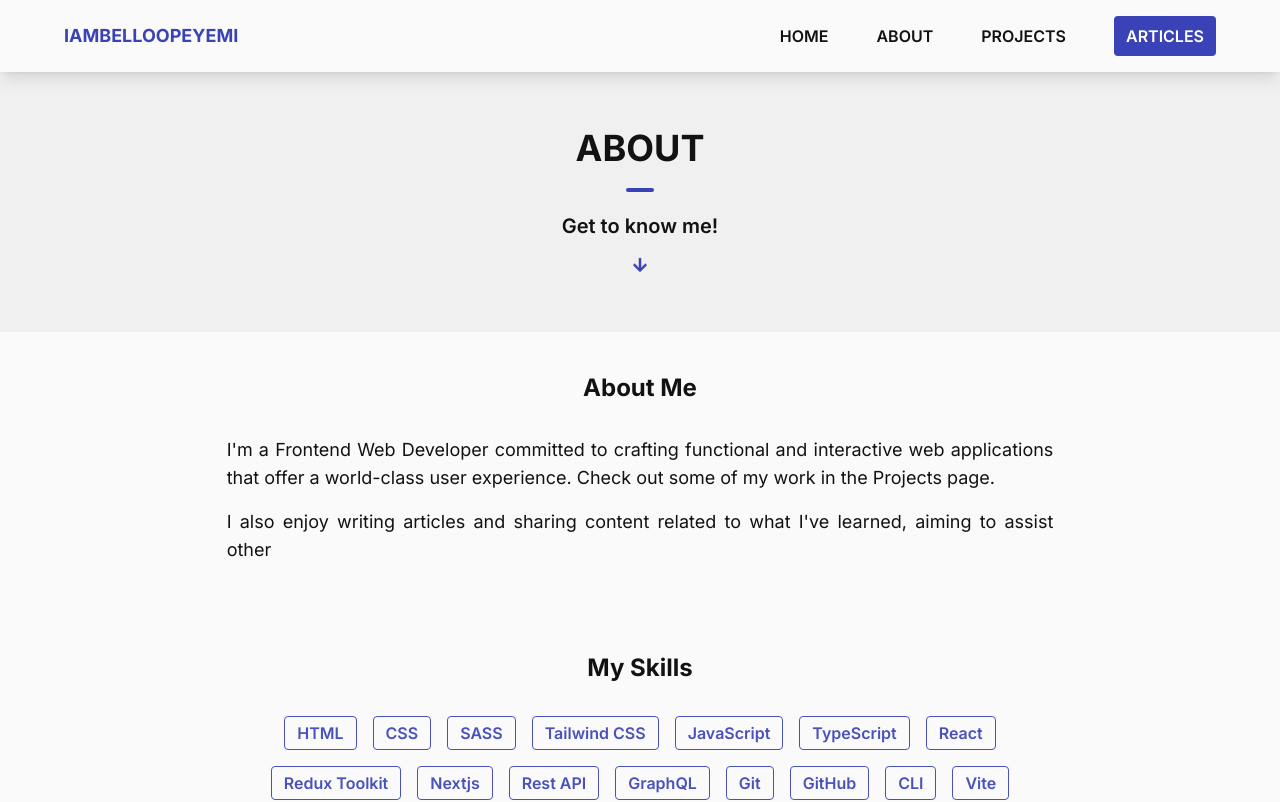
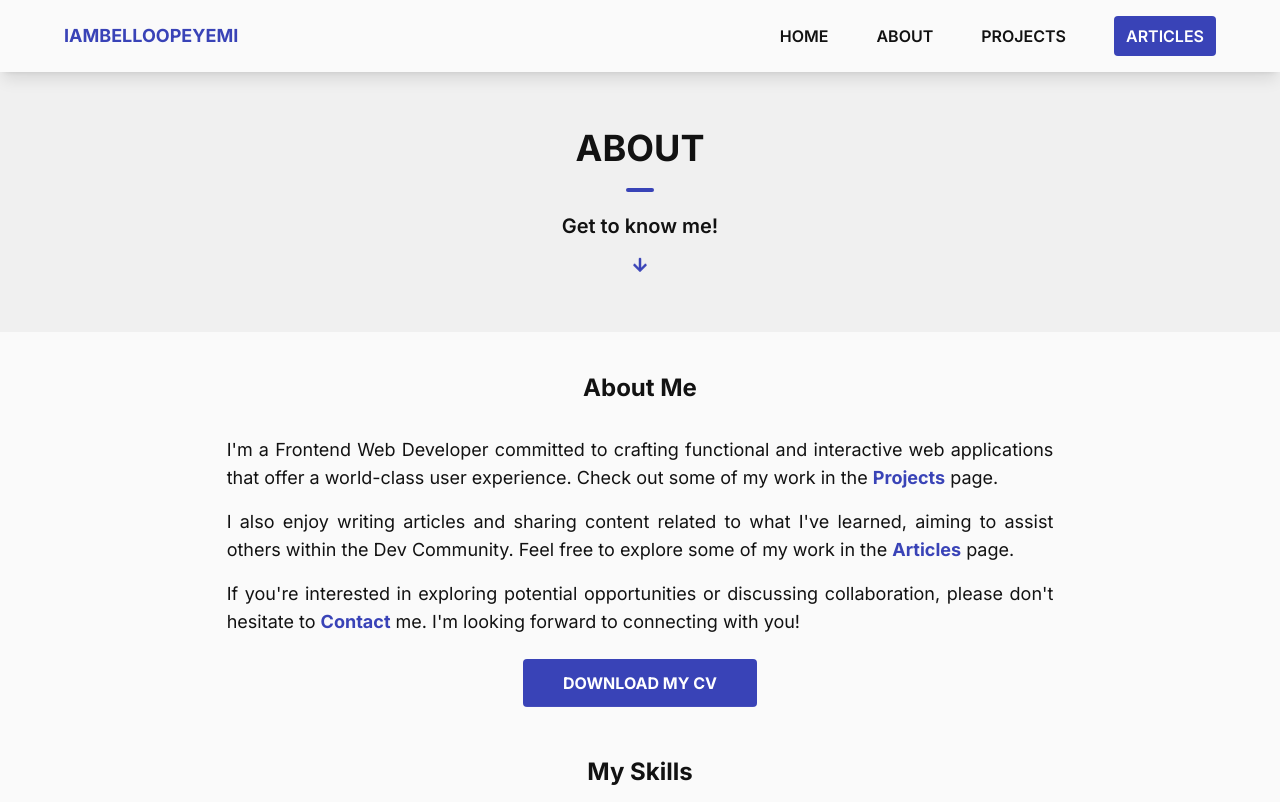
Before and after one commit to iambelloopeyemi/my-portfolio-webpage, a Next.js app: page /about in a window 1280 px wide. Shown: the top 802 px of the page. Built offline with nearby package versions, Linux system fonts and the light colour scheme.

Commit message:
optimize the code for better ux experience

```diff
--- a/app/components/bioCopy.tsx
+++ b/app/components/bioCopy.tsx
@@ -7,21 +7,35 @@ export default function BioCopy(): JSX.Element {
   const [showButton, setShowButton] = useState<boolean>(false);
 
   // Define the paragraphs as JSX elements
-  const paragraphs = [
-    <p key={0}>
+  const paragraphs: JSX.Element[] = [
+    <p key={0} className="delay-700">
       I&apos;m a Frontend Web Developer committed to crafting functional and
       interactive web applications that offer a world-class user experience.
-      Check out some of my work in the Projects page.
+      Check out some of my work in the&nbsp;
+      <Link href={`/projects`} className="text-violet-blue hover:underline">
+        <strong>Projects</strong>
+      </Link>
+      &nbsp;page.
     </p>,
-    <p key={1}>
+    <p key={1} className="delay-700">
       I also enjoy writing articles and sharing content related to what
       I&apos;ve learned, aiming to assist others within the Dev Community. Feel
-      free to explore some of my work in the Articles page.
+      free to explore some of my work in the&nbsp;
+      <Link href={`/articles`} className="text-violet-blue hover:underline">
+        <strong>Articles</strong>
+      </Link>
+      &nbsp;page.
     </p>,
-    <p key={2}>
+    <p key={2} className="delay-700">
       If you&apos;re interested in exploring potential opportunities or
-      discussing collaboration, please don&apos;t hesitate to Contact me.
-      I&apos;m looking forward to connecting with you!
+      discussing collaboration, please don&apos;t hesitate to&nbsp;
+      <Link
+        href={`/about#contacts`}
+        className="text-violet-blue hover:underline"
+      >
+        <strong>Contact</strong>
+      </Link>
+      &nbsp;me. I&apos;m looking forward to connecting with you!
     </p>,
   ];
 
@@ -29,16 +43,15 @@ export default function BioCopy(): JSX.Element {
     if (currentParagraph < paragraphs.length) {
       const timeoutId: NodeJS.Timeout = setTimeout(() => {
         setCurrentParagraph((prevIndex) => prevIndex + 1);
-      }, 2000); // Adjust the time to control how long each paragraph is displayed
+      }, 1500);
 
       return () => {
         clearTimeout(timeoutId);
       };
     } else {
-      // All paragraphs have been displayed, show the button
       setShowButton(true);
     }
-  }, [currentParagraph]);
+  }, [currentParagraph, paragraphs.length]);
 
   return (
     <>
@@ -50,7 +63,7 @@ export default function BioCopy(): JSX.Element {
           <Link
             href={`https://bit.ly/iambelloopeyemiResume`}
             target="_blank"
-            className="px-10 sm:px-12 py-2 sm:py-3 bg-violet-blue rounded uppercase font-bold text-white animate-bounce"
+            className="px-8 sm:px-10 py-2 sm:py-3 bg-violet-blue rounded uppercase font-medium sm:font-bold text-white animate-bounce"
           >
             download my cv
           </Link>
--- a/app/sections/about.tsx
+++ b/app/sections/about.tsx
@@ -1,6 +1,6 @@
 import ArrowDown from "../components/arrowDown";
-import Bio from "../components/bio";
-// import BioCopy from "../components/bioCopy";
+// import Bio from "../components/bio";
+import BioCopy from "../components/bioCopy";
 import SkillTag from "../components/skillTag";
 import Underline from "../components/underline";
 import { skills } from "../data/skills";
@@ -21,7 +21,7 @@ export default function About() {
           <h3 className="text-2xl text-center font-bold mb-6 sm:mb-8">
             About Me
           </h3>
-          <Bio />
+          <BioCopy />
         </div>
         <div className="flex flex-col items-center">
           <h3 className="text-2xl text-center font-bold mb-6 sm:mb-8">
--- a/app/sections/hero.tsx
+++ b/app/sections/hero.tsx
@@ -43,7 +43,7 @@ export default function Hero(): JSX.Element {
         <div className="flex justify-center">
           <Link
             href={`/about`}
-            className="px-10 sm:px-12 py-2 sm:py-3 bg-violet-blue rounded uppercase font-bold text-white animate-bounce"
+            className="px-10 sm:px-12 py-2 sm:py-3 bg-violet-blue rounded uppercase font-medium sm:font-bold text-white animate-bounce"
           >
             more about me
           </Link>
```
